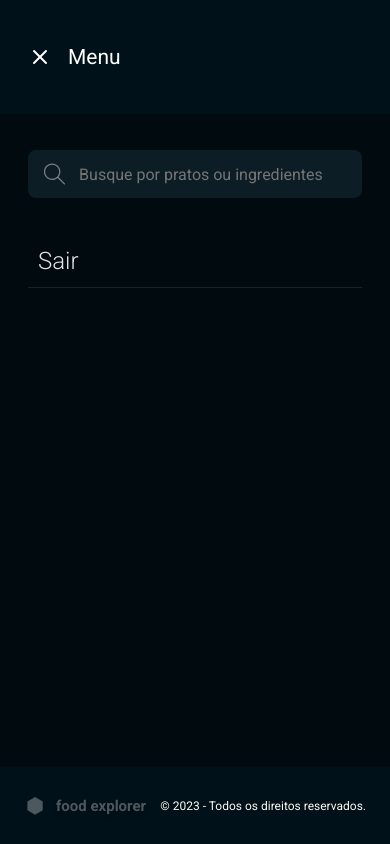
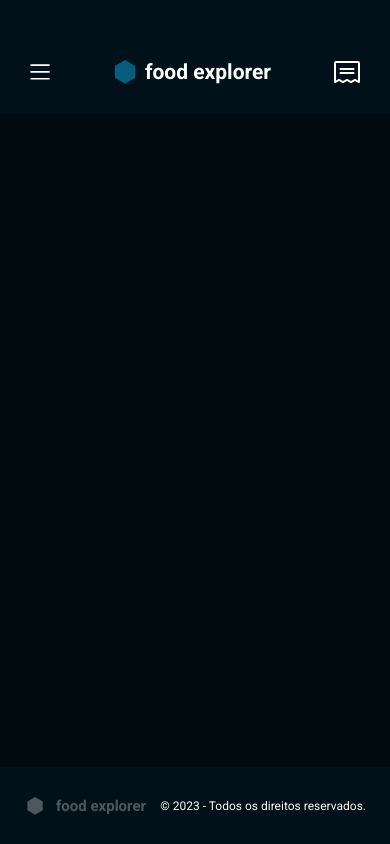
Before and after one commit to raiisoares/food-explorer-web, a React (Vite) app: page / in a window 390 px wide. Built offline with nearby package versions, Linux system fonts and the light colour scheme.

Commit message:
User mobile Header done

```diff
--- a/src/components/Brand/styles.js
+++ b/src/components/Brand/styles.js
@@ -2,19 +2,27 @@ import styled from "styled-components";
 
 export const Container = styled.div`
     > div {
-        height: 4.3rem;
+        height: 2.4rem;
         display: flex;
         align-items: center;
-        gap: 1rem;
+        gap: .8rem;
+
+
+        >svg {
+            width: 2.4rem;
+            height: 2.4rem;
+        }
 
         >h1 {
+            font-size: 2.1rem;
             font-weight: 700;
-            font-size: 3.7rem;
-            text-shadow: 0px 4px 4px rgba(0, 0, 0, 0.25);
+            line-height: normal;
         }
     }
 
     .footer {
+        gap: 1rem;
+
         > svg {
             width: 22px;
             height: 18px;
@@ -29,4 +37,18 @@ export const Container = styled.div`
             color: ${({ theme }) => theme.COLORS.LIGHT_700};
         }
     }
+
+    .auth {
+
+        > svg {
+            width: 4.3rem;
+            height: 4.3rem;
+        }
+
+        >h1 {
+            font-weight: 700;
+            font-size: 3.7rem;
+            text-shadow: 0px 4px 4px rgba(0, 0, 0, 0.25);
+        }
+    }
 `;
--- /dev/null
+++ b/src/components/ButtonIcon/index.jsx
@@ -0,0 +1,9 @@
+import { Container } from "./styles";
+
+export function ButtonIcon({children}){
+    return(
+        <Container>
+            {children}
+        </Container>
+    )
+}
--- /dev/null
+++ b/src/components/ButtonIcon/styles.js
@@ -0,0 +1,9 @@
+import styled from "styled-components";
+
+export const Container = styled.button`
+    display: flex;
+    align-items: center;
+    background: transparent;
+    border: none;
+    color: ${({ theme }) => theme.COLORS.LIGHT_100};
+`;
--- a/src/components/Header/index.jsx
+++ b/src/components/Header/index.jsx
@@ -1,4 +1,7 @@
 import { Container } from "./styles";
+import { Brand } from '../Brand';
+import { ButtonIcon } from '../ButtonIcon';
+import { SlMenu } from "react-icons/sl"
 
 export function Header({ menu, icon: Icon, logo, button, ...rest }) {
     return (
@@ -12,9 +15,15 @@ export function Header({ menu, icon: Icon, logo, button, ...rest }) {
                     <h1>Menu</h1>
                 </div>
             }
-
-
-
+            <ButtonIcon><SlMenu size={20} /></ButtonIcon>
+            <Brand />
+            <ButtonIcon>
+                <svg width="26" height="22" viewBox="0 0 26 22" fill="none" xmlns="http://www.w3.org/2000/svg">
+                    <path fillRule="evenodd" clipRule="evenodd" d="M5.5 8.00023C5.5 7.44794 5.94772 7.00023 6.5 7.00023H19.5C20.0523 7.00023 20.5 7.44794 20.5 8.00023C20.5 8.55251 20.0523 9.00023 19.5 9.00023H6.5C5.94772 9.00023 5.5 8.55251 5.5 8.00023Z" fill="white" />
+                    <path fillRule="evenodd" clipRule="evenodd" d="M5.5 12.0002C5.5 11.4479 5.94772 11.0002 6.5 11.0002H19.5C20.0523 11.0002 20.5 11.4479 20.5 12.0002C20.5 12.5525 20.0523 13.0002 19.5 13.0002H6.5C5.94772 13.0002 5.5 12.5525 5.5 12.0002Z" fill="white" />
+                    <path fillRule="evenodd" clipRule="evenodd" d="M0.585787 0.586016C0.960859 0.210943 1.46957 0.000228882 2 0.000228882H24C24.5304 0.000228882 25.0391 0.210943 25.4142 0.586016C25.7893 0.961089 26 1.4698 26 2.00023V21.0002C26 21.3468 25.8205 21.6687 25.5257 21.8509C25.2309 22.0331 24.8628 22.0497 24.5528 21.8947L21 20.1183L17.4472 21.8947C17.1657 22.0354 16.8343 22.0354 16.5528 21.8947L13 20.1183L9.44721 21.8947C9.16569 22.0354 8.83431 22.0354 8.55279 21.8947L5 20.1183L1.44721 21.8947C1.13723 22.0497 0.769085 22.0331 0.474269 21.8509C0.179452 21.6687 0 21.3468 0 21.0002V2.00023C0 1.4698 0.210714 0.961088 0.585787 0.586016ZM24 2.00023L2 2.00023L2 19.3822L4.55279 18.1058C4.83431 17.965 5.16569 17.965 5.44721 18.1058L9 19.8822L12.5528 18.1058C12.8343 17.965 13.1657 17.965 13.4472 18.1058L17 19.8822L20.5528 18.1058C20.8343 17.965 21.1657 17.965 21.4472 18.1058L24 19.3822V2.00023Z" fill="white" />
+                </svg>
+            </ButtonIcon>
         </Container>
     )
 }
--- a/src/components/Header/styles.js
+++ b/src/components/Header/styles.js
@@ -5,22 +5,18 @@ export const Container = styled.div`
         height: 11.4rem;
         display: flex;
         align-items: center;
+        justify-content: space-between;
+        padding: 6rem 3rem 3rem;
         background-color: ${({ theme }) => theme.COLORS.DARK_700};
         color: ${({ theme }) => theme.COLORS.LIGHT_100};
+
+
 
         .menu {
             display: flex;
             align-items: center;
             gap: 1.6rem;
             padding-left: 2.8rem;
-
-            >button {
-                display: flex;
-                align-items: center;
-                background: transparent;
-                border: none;
-                color: ${({ theme }) => theme.COLORS.LIGHT_100};
-            }
 
             >h1{
                 font-size: 2.1rem;
--- a/src/main.jsx
+++ b/src/main.jsx
@@ -6,12 +6,13 @@ import GlobalStyles from "./styles/global"
 import { SignIn } from './pages/SignIn'
 import { SignUp } from './pages/SignUp'
 import { Menu } from './pages/Menu'
+import { Home } from './pages/Home'
 
 ReactDOM.createRoot(document.getElementById('root')).render(
   <React.StrictMode>
     <ThemeProvider theme={theme}>
       <GlobalStyles />
-      <Menu />
+      <Home />
     </ThemeProvider>
   </React.StrictMode>,
 )
--- /dev/null
+++ b/src/pages/Home/index.jsx
@@ -0,0 +1,13 @@
+import { Container, Content } from "./styles";
+import { Header } from "../../components/Header";
+import { Footer } from "../../components/Footer";
+
+export function Home(){
+    return(
+        <Container>
+            <Header />
+            <Content/>
+            <Footer/>
+        </Container>
+    )
+}
--- /dev/null
+++ b/src/pages/Home/styles.js
@@ -0,0 +1,19 @@
+import styled from "styled-components";
+
+export const Container = styled.div`
+    width: 100%;
+    height: 100vh;
+    margin: auto;
+    display: grid;
+    grid-template-rows: 11.4rem auto 7.7rem;
+    grid-template-areas:
+    "header"
+    "content"
+    "footer";
+
+`;
+
+export const Content = styled.div`
+    grid-area: content;
+
+`;
```
Also changed, not shown: src/assets/icons/Receipt.svg.
